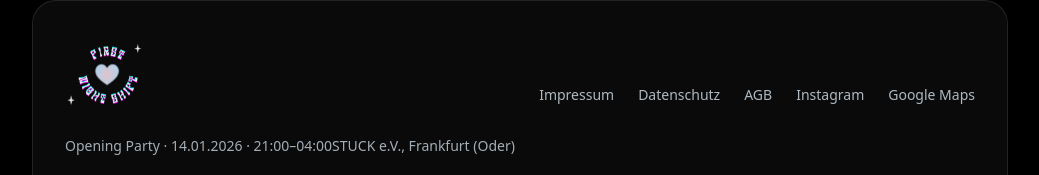
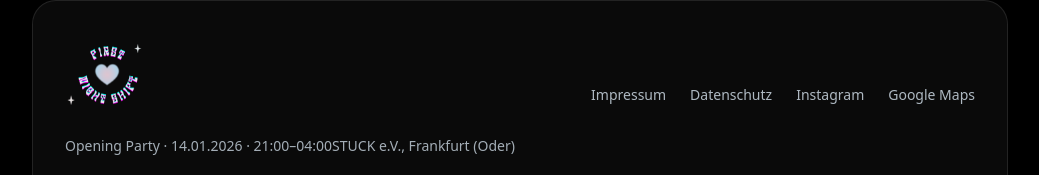
Before and after one commit to oxaxk/firstnightshift, a React (Vite) app: page / in a window 1280 px wide. Shown: the part 2208-2383 px from the top of the page, without its empty margins (120-1159 px from the left). Built offline with nearby package versions, Linux system fonts and the light colour scheme.

Commit message:
Update Footer.tsx

```diff
--- a/src/components/feature/Footer.tsx
+++ b/src/components/feature/Footer.tsx
@@ -58,9 +58,6 @@ export default function Footer() {
               <Link to="/datenschutz" className="opacity-75 hover:opacity-100 transition-opacity">
                 Datenschutz
               </Link>
-              <Link to="/agb" className="opacity-75 hover:opacity-100 transition-opacity">
-                AGB
-              </Link>
               <a
                 href="https://instagram.com/firstnightshift"
                 target="_blank"
```
